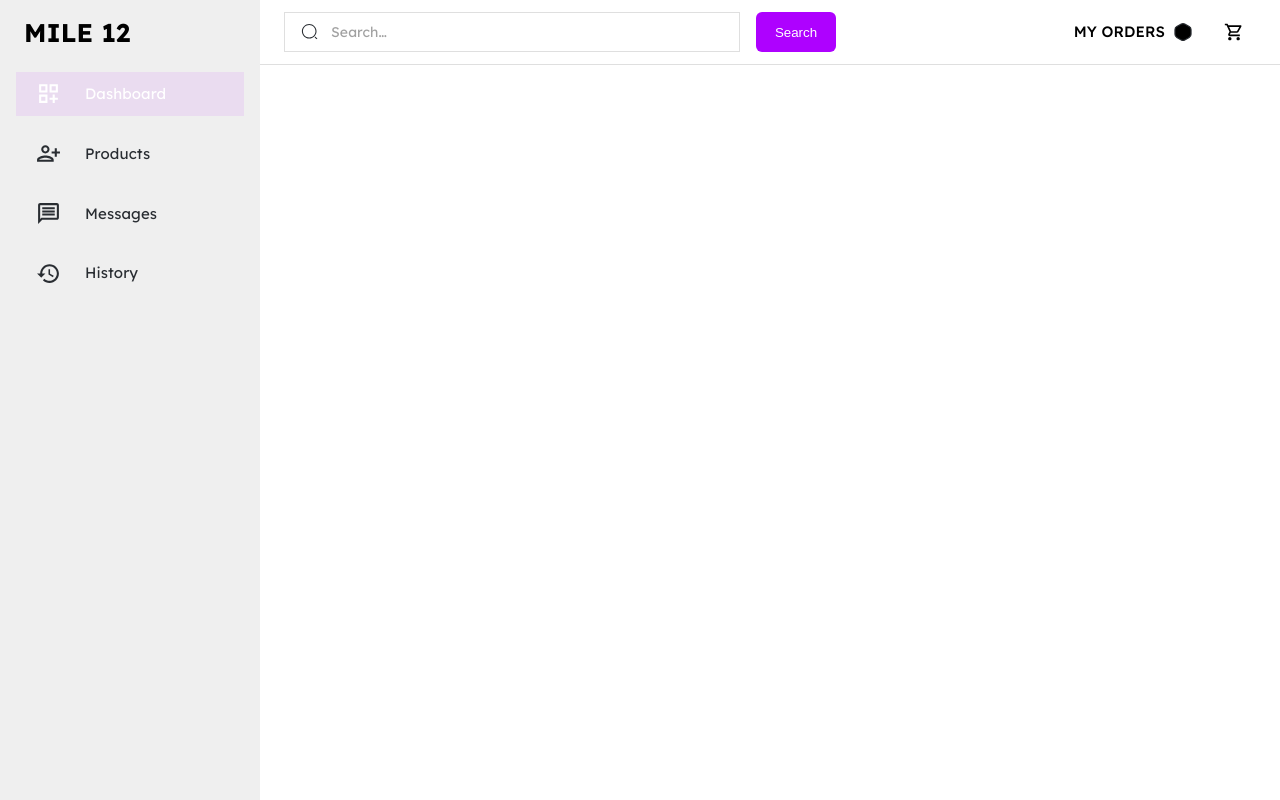
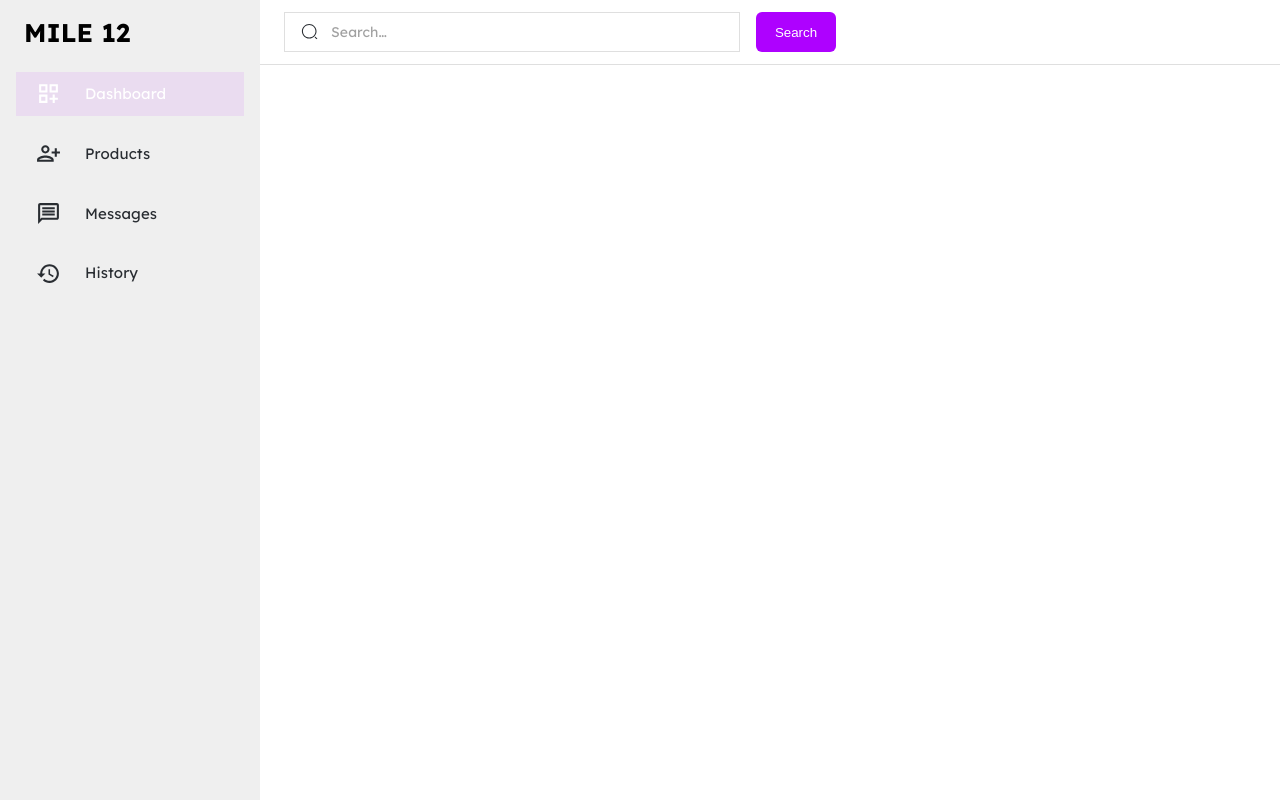
Before and after one commit to isiakaabd/mile12, a React (Create React App) app: page /admin in a window 1280 px wide. Built offline with nearby package versions, Linux system fonts and the light colour scheme; no server answers; sample sign-in values are in the browser's storage.

Commit message:
made changes

```diff
--- a/src/components/AdminHeader.jsx
+++ b/src/components/AdminHeader.jsx
@@ -1,24 +1,12 @@
 import { styled, alpha } from "@mui/material/styles";
-import {
-  AppBar,
-  Box,
-  Toolbar,
-  Badge,
-  IconButton,
-  InputBase,
-} from "@mui/material";
+import { AppBar, Toolbar, InputBase } from "@mui/material";
 import SearchIcon from "assets/svg/Search";
-import { ShoppingCartOutlined } from "@mui/icons-material";
-import { Button, ButtonBase, Grid } from "@mui/material";
-import BoxIcon from "assets/svg/BoxIcon";
+import { ButtonBase, Grid } from "@mui/material";
+
 import { useTheme } from "@emotion/react";
-import { Link } from "react-router-dom";
-import { useSelector } from "react-redux";
 
 const AdminHeader = () => {
   const theme = useTheme();
-
-  const carts = useSelector((state) => state.carts.carts);
   const Search = styled("div")(({ theme }) => ({
     position: "relative",
     flexWrap: "nowrap",
@@ -89,7 +77,7 @@ const AdminHeader = () => {
         <Grid
           item
           container
-          flexWrap={"wrap"}
+          flexWrap={"nowrap"}
           alignItems="center"
           sx={{
             transition: theme.transitions.create("order"),
@@ -117,50 +105,6 @@ const AdminHeader = () => {
             </Search>
             <SearchButton>Search</SearchButton>
           </Grid>
-          <Grid
-            item
-            sx={{
-              flex: 1,
-              display: "flex",
-              justifyContent: { xs: "flex-end" },
-            }}
-          >
-            <Button
-              variant="outlined"
-              color="secondary"
-              disableElevation
-              disableFocusRipple
-              disableRipple
-              disableTouchRipple
-              component={Link}
-              to="my-orders"
-              sx={{
-                border: "none",
-                "&:hover": { border: "none" },
-                fontSize: { md: "1.5rem" },
-              }}
-              endIcon={<BoxIcon />}
-            >
-              My Orders
-            </Button>
-          </Grid>
-          {/* <Box  /> */}
-          <Box>
-            <IconButton
-              size="large"
-              aria-label={`show ${carts?.length} cart item`}
-              color="inherit"
-              component={Link}
-              to="/carts"
-            >
-              <Badge badgeContent={carts?.length} color="error">
-                <ShoppingCartOutlined
-                  color="secondary"
-                  sx={{ fontSize: "2rem" }}
-                />
-              </Badge>
-            </IconButton>
-          </Box>
         </Grid>
       </Toolbar>
     </AppBar>
```
